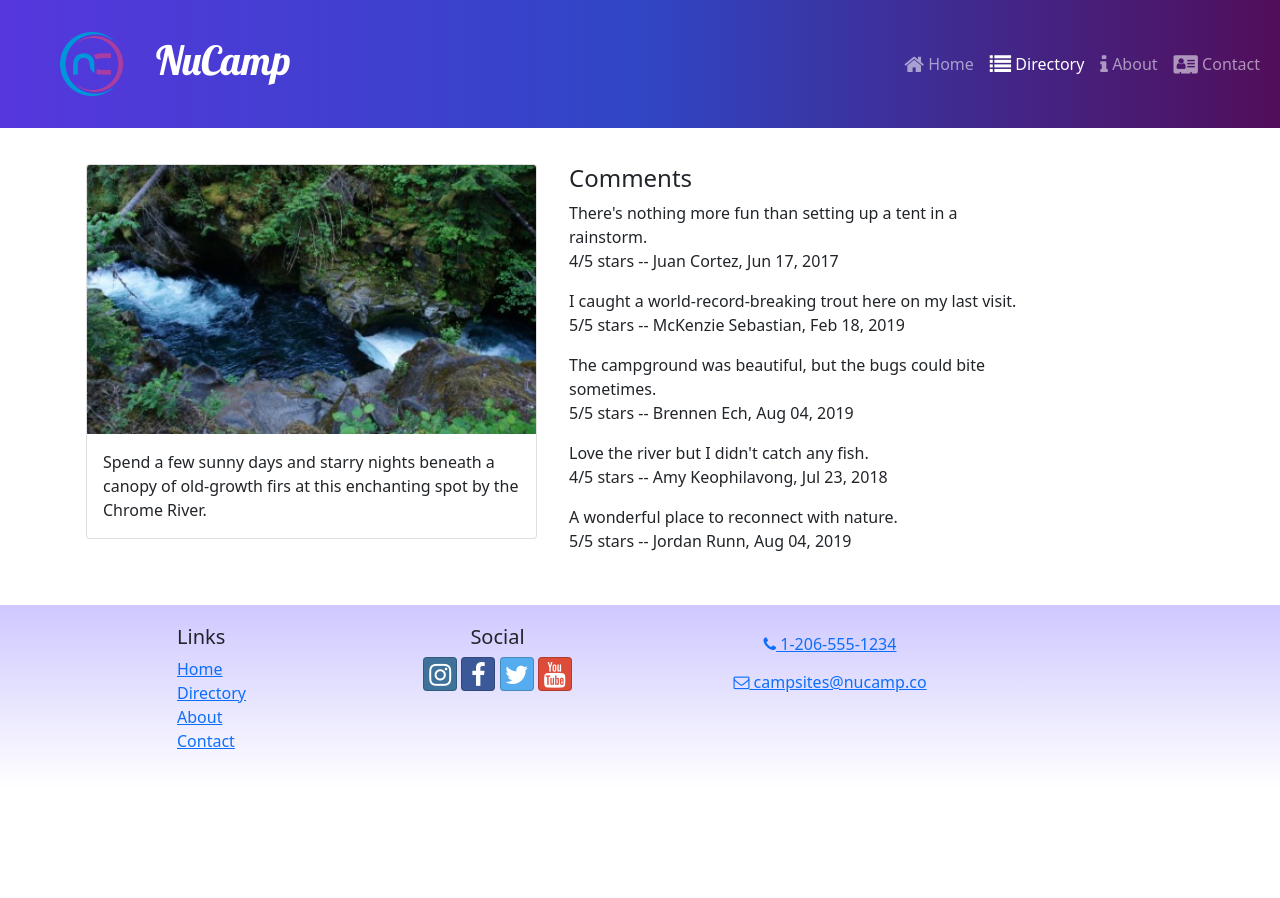
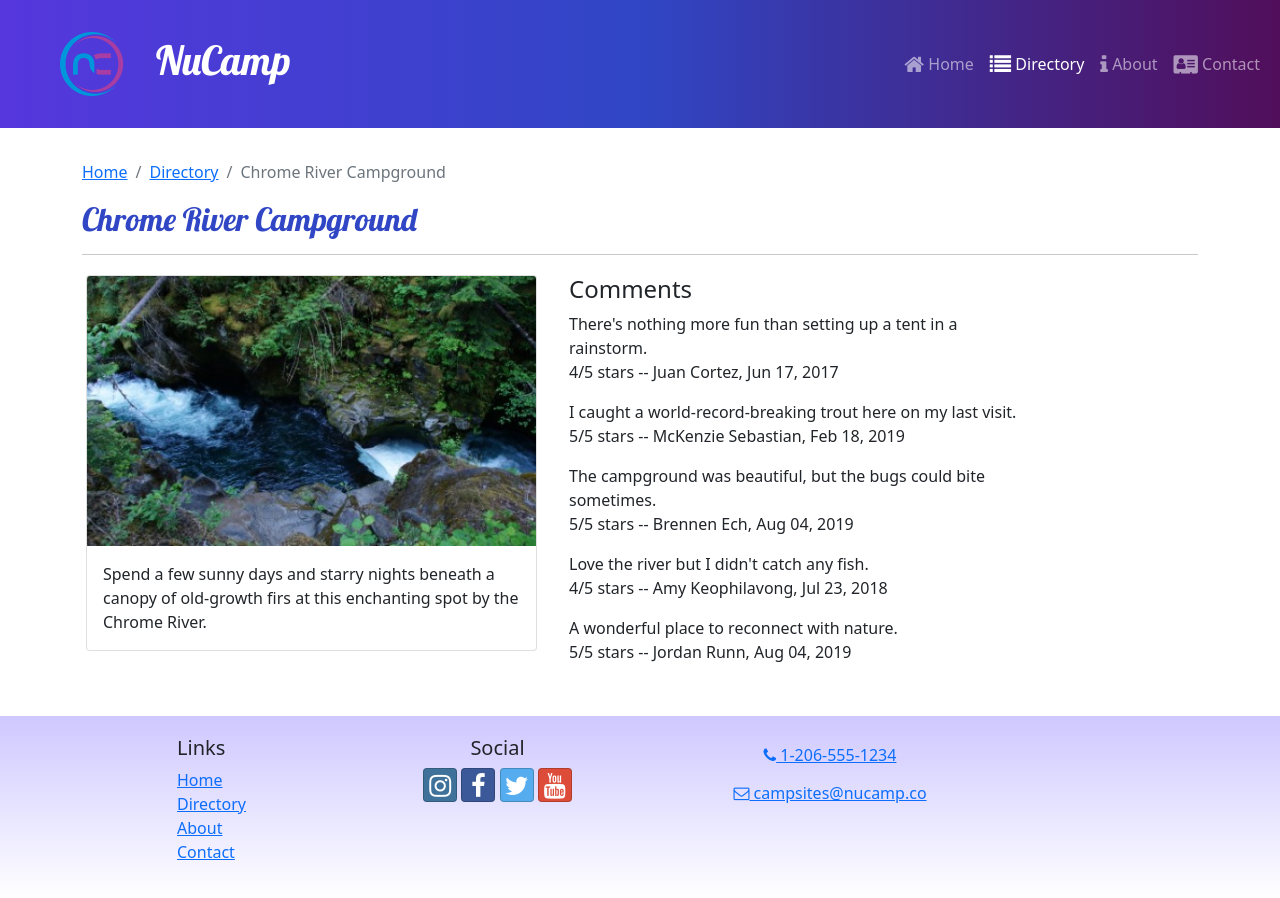
Before and after one commit to Sghsolomon/Nucampsite-2, a React (Create React App) app: page /directory/1 in a window 1280 px wide. Before the commit the page ends 800 px from the top, so only its background shows below. Built offline with nearby package versions, Linux system fonts and the light colour scheme.

Commit message:
Reapply "7th commit Subheader component added" :
This reverts commit 1618ee008f4ad85b953e3b805d747d99a35954ce.

```diff
--- a/src/pages/CampsiteDetailPage.js
+++ b/src/pages/CampsiteDetailPage.js
@@ -3,6 +3,7 @@ import { useParams } from "react-router-dom";
 import { selectCampsiteById } from "../features/campsites/campsitesSlice";
 import CampsiteDetail from "../features/campsites/CampsiteDetail";
 import CommentsList from "../features/comments/CommentsList";
+import SubHeader from "../components/SubHeader";
 
 const CampsiteDetailPage = () => {
   const { campsiteId } = useParams();
@@ -10,6 +11,7 @@ const CampsiteDetailPage = () => {
 
   return (
     <Container>
+      <SubHeader current={campsite.name} detail={true} />
       <Row>
         <CampsiteDetail campsite={campsite} />
         <CommentsList campsiteId={campsiteId} />
--- a/src/pages/CampsitesDirectoryPage.js
+++ b/src/pages/CampsitesDirectoryPage.js
@@ -1,9 +1,11 @@
 import { Container } from "reactstrap";
 import CampsitesList from "../features/campsites/CampsitesList";
+import SubHeader from "../components/SubHeader";
 
 const CampsitesDirectoryPage = () => {
   return (
     <Container>
+      <SubHeader current="Directory" />
       <CampsitesList />
     </Container>
   );
--- a/src/pages/HomePage.js
+++ b/src/pages/HomePage.js
@@ -1,9 +1,11 @@
 import { Container } from "reactstrap";
 import DisplayList from "../features/display/DisplayList";
+import SubHeader from "../components/SubHeader";
 
 const HomePage = () => {
   return (
     <Container>
+      <SubHeader current="Home" />
       <DisplayList />
     </Container>
   );
```
